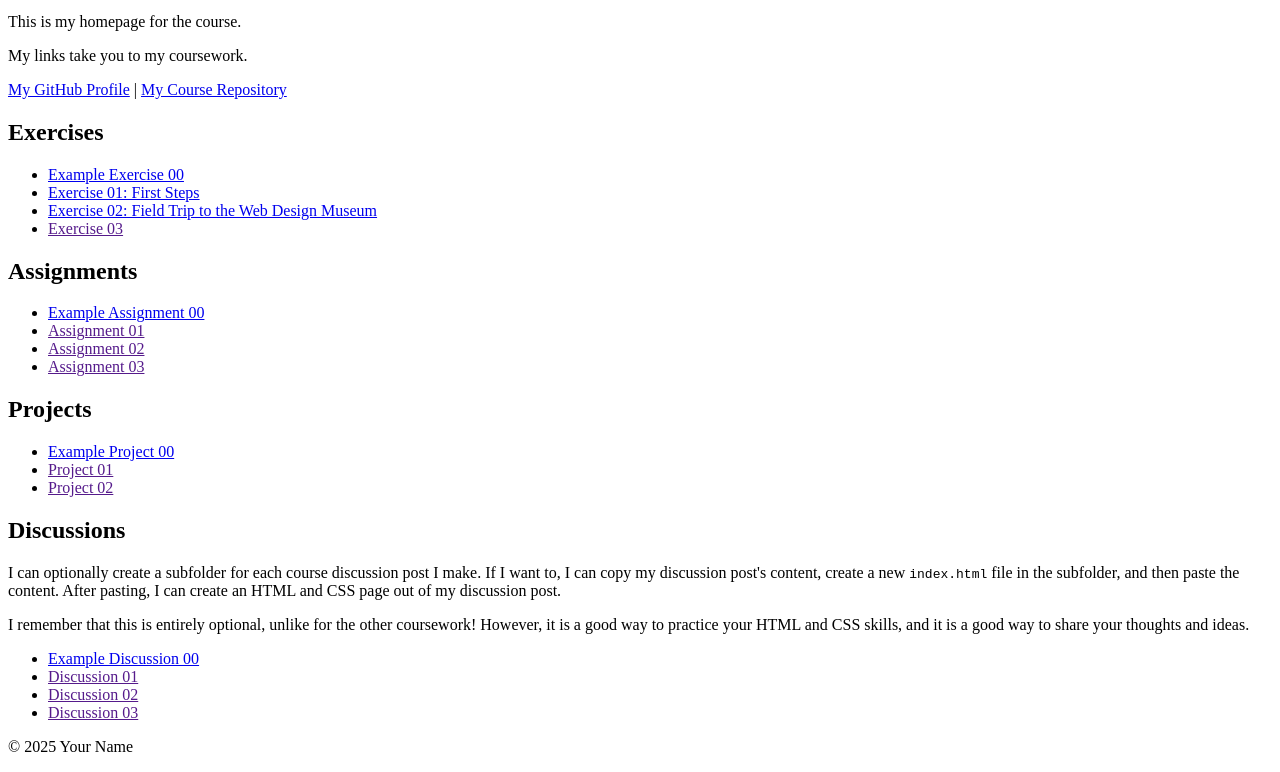
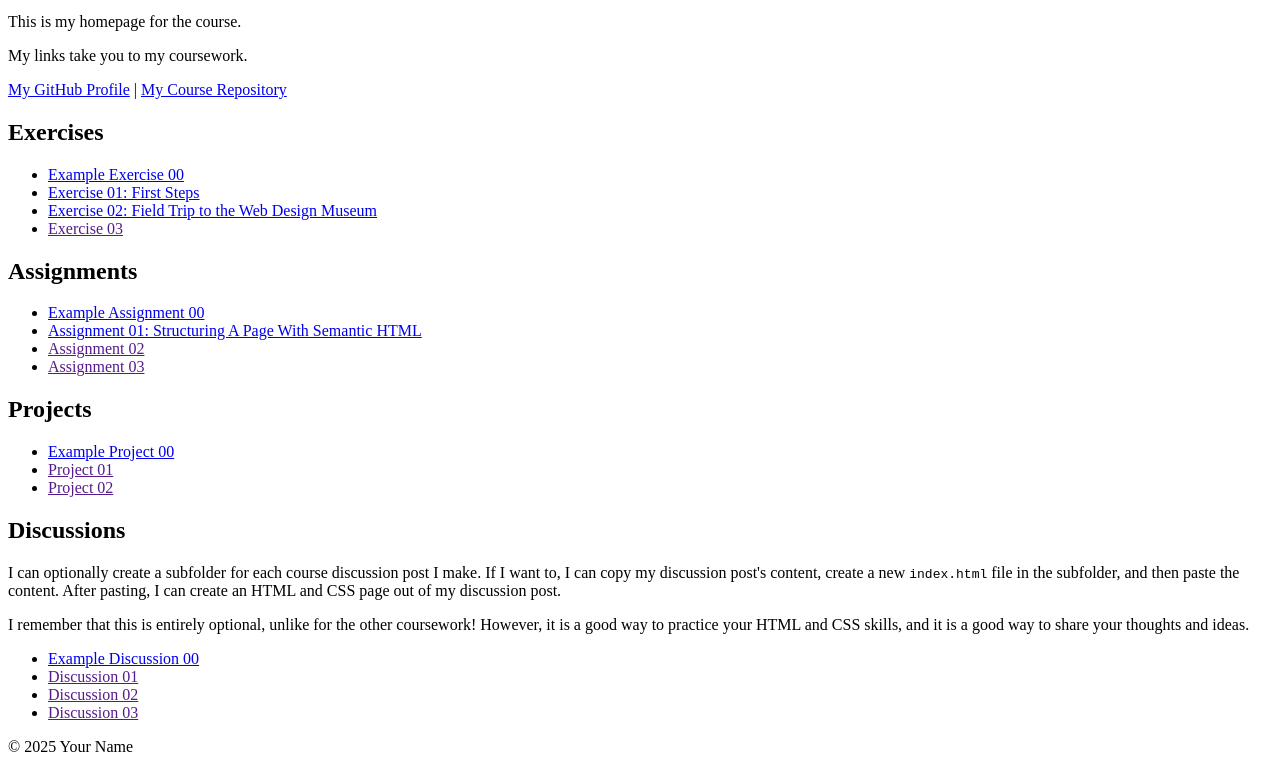
Before and after one commit to khatwadaryan-star/course-portfolio, a plain HTML site: page index.html in a window 1280 px wide. Shown: the part 148-920 px from the top of the page. Drawn offline with Linux system fonts and the light colour scheme.

Commit message:
Update index.html with Assignment 1

```diff
--- a/index.html
+++ b/index.html
@@ -83,7 +83,7 @@ Remember: You must create subfolders for each piece of coursework as the semeste
                             Example Assignment 00
                         </a>
                     </li>
-                    <li><a href="">Assignment 01</a></li>
+                    <li><a href="file:///C:/Users/khatw/Downloads/index%20(27).html">Assignment 01: Structuring A Page With Semantic HTML</a></li>
                     <li><a href="">Assignment 02</a></li>
                     <li><a href="">Assignment 03</a></li>
                 </ul>
```
